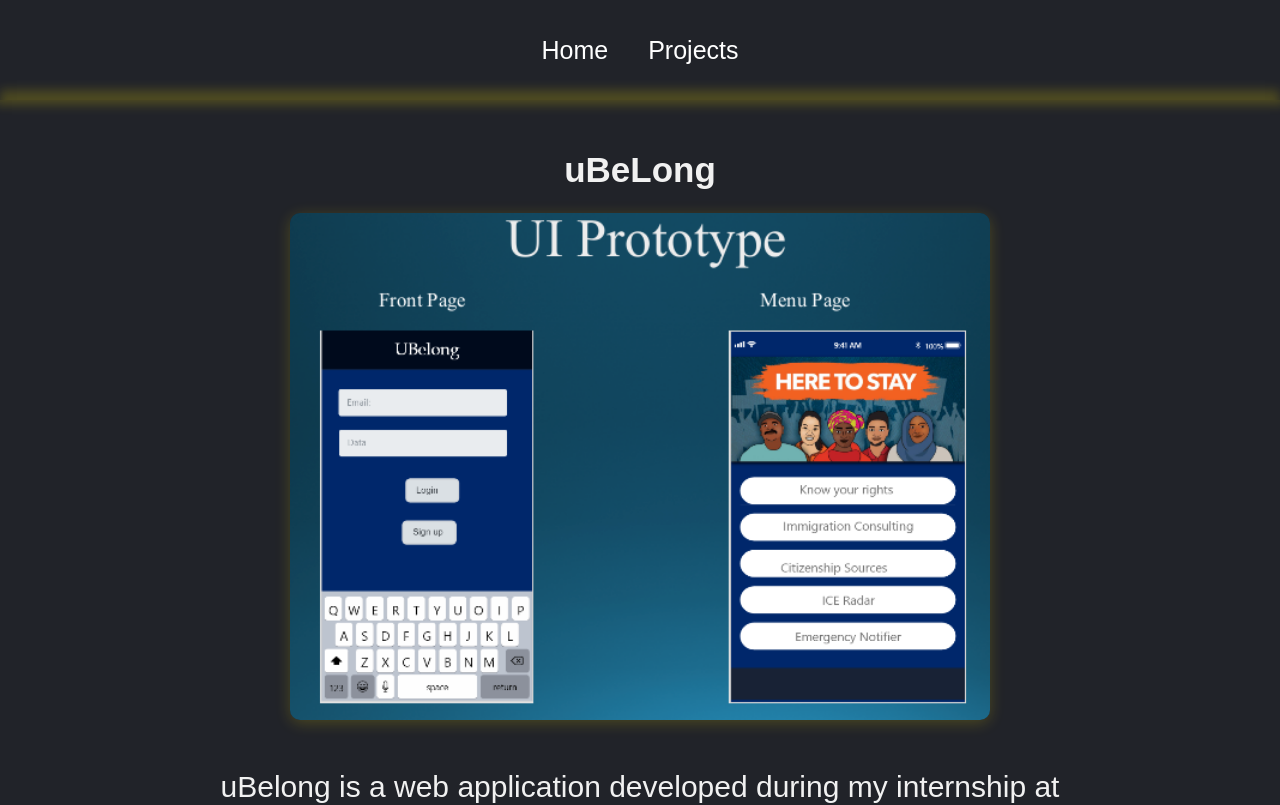
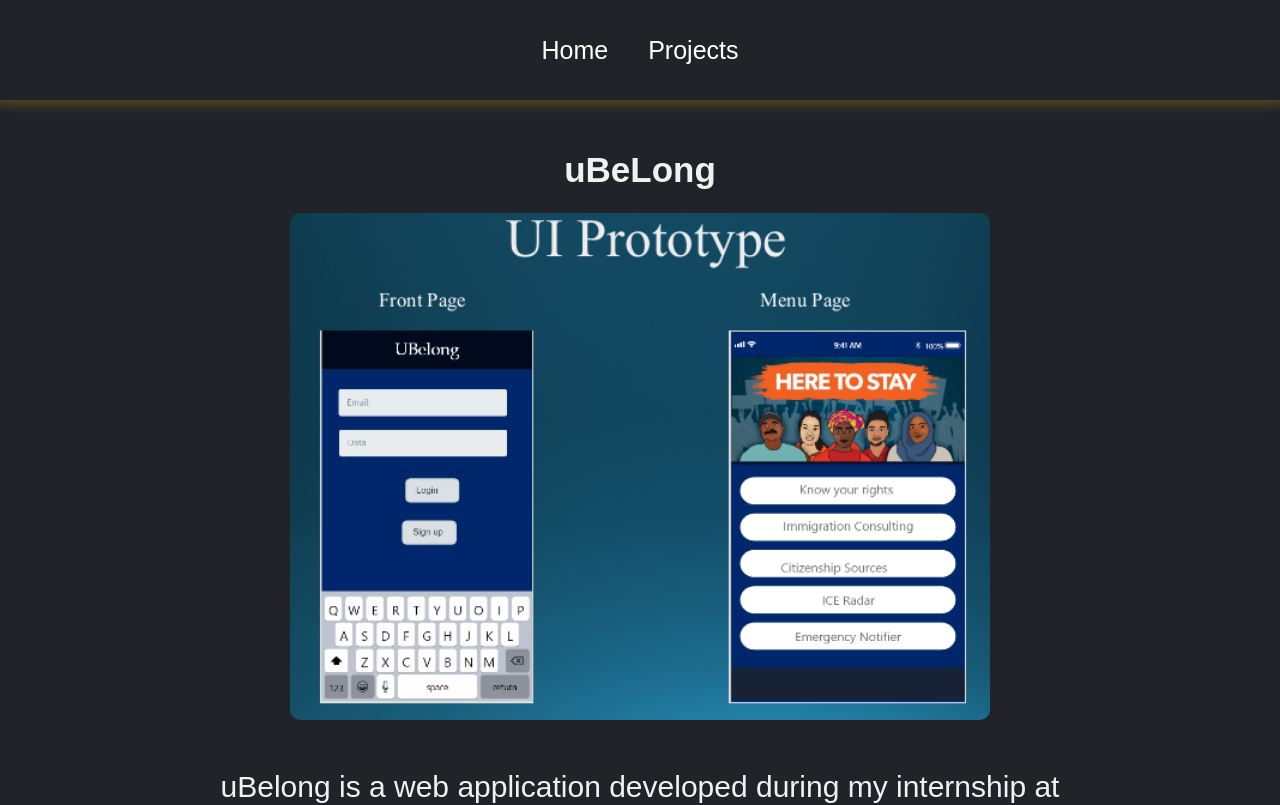
Before and after one commit to JulioSEspinola/Portfolio-2.0, a React (Create React App) app in the folder portfolio/: page /project/1 in a window 1280 px wide. Shown: the top 805 px of the page. Built offline with nearby package versions, Linux system fonts and the light colour scheme.

Commit message:
Fixed the shadow on the project display and also imge shadow

```diff
--- a/portfolio/src/styles/Project.css
+++ b/portfolio/src/styles/Project.css
@@ -19,7 +19,7 @@
     height: 300px;
     margin: 40px;
     padding: 10px;
-    box-shadow: 0px 3px 15px rgba(252, 227, 4, 0.447) ;
+    box-shadow: rgba(252, 227, 4, 0.447) 0px 0px 10px 5px;
     text-align: center;
   }
   .projectItem:hover {
--- a/portfolio/src/styles/ProjectDisplay.css
+++ b/portfolio/src/styles/ProjectDisplay.css
@@ -6,7 +6,6 @@
     justify-content: center;
     align-items: center;
     flex-direction: column;
-    box-shadow: rgba(252, 227, 4, 0.2) 0px -10px 10px 0px;
   }
 
   .project h1 {
@@ -22,7 +21,6 @@
     height: auto;
     display: flex;
     border-radius: 10px;
-    box-shadow: 0px 3px 15px rgba(252, 227, 4, 0.2) ;
   }
 
 @media only screen and (max-width: 800px) {
```
